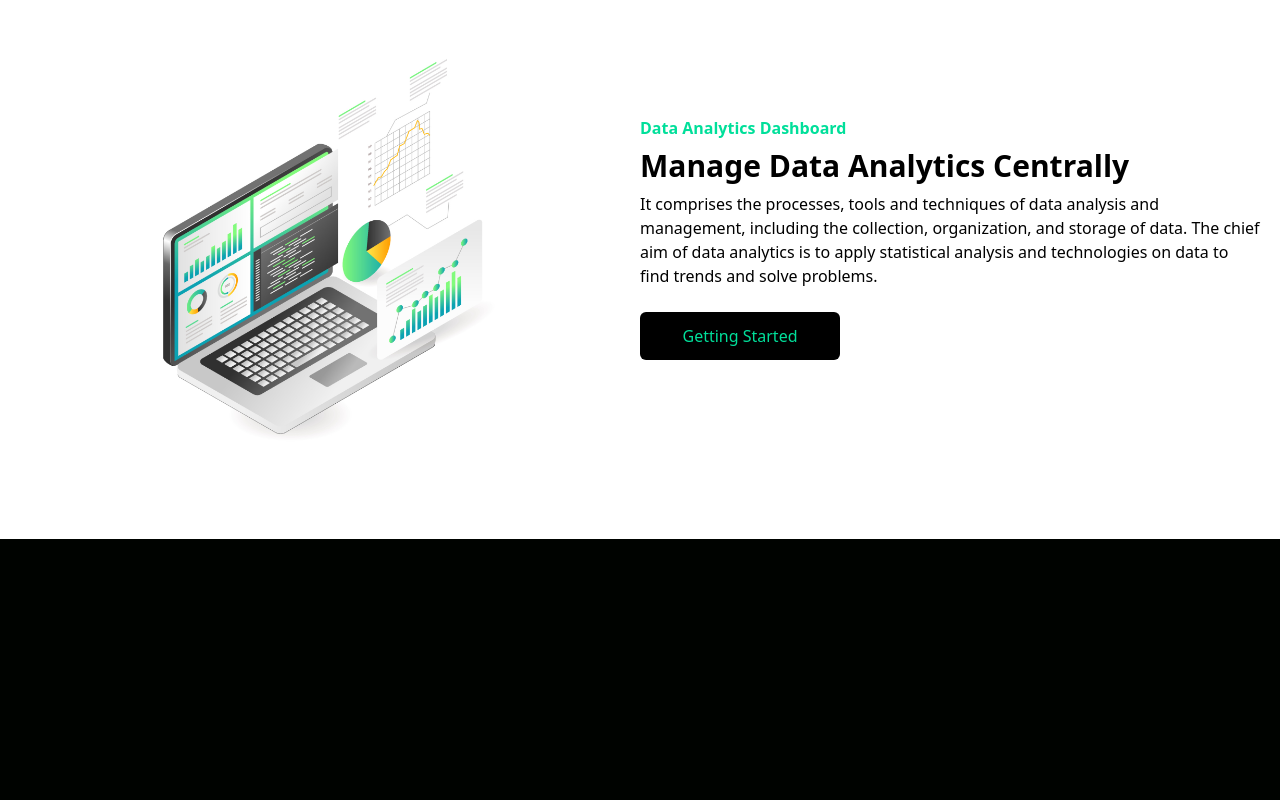
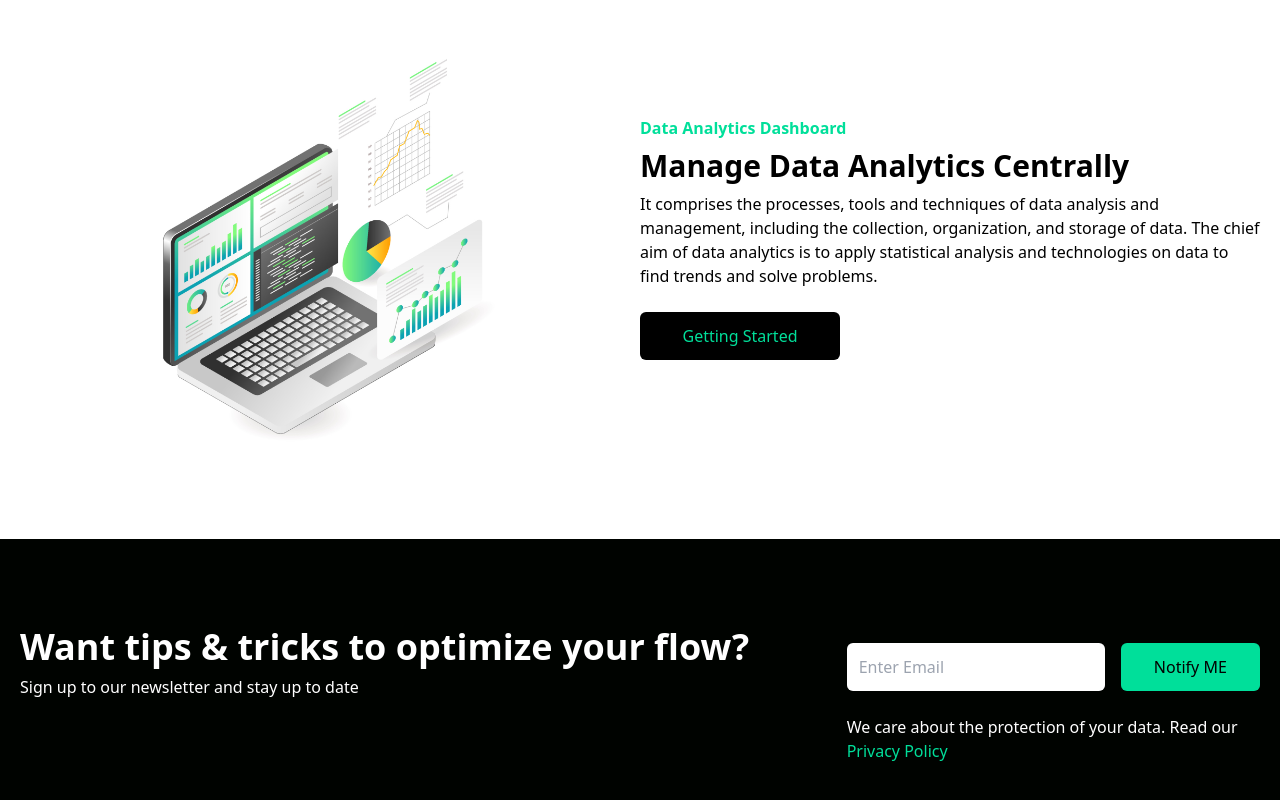
Before and after one commit to bkarabo754/Data-Finance-Website, a React (Vite) app: page / in a window 1280 px wide. Shown: the part 838-1638 px from the top of the page. Before the commit the page ends 1377 px from the top, so only its background shows below. Built offline with nearby package versions, Linux system fonts and the light colour scheme.

Commit message:
Newsletter section

```diff
--- a/src/App.jsx
+++ b/src/App.jsx
@@ -2,6 +2,7 @@
 import Analytics from './components/Analytics'
 import Hero from './components/Hero'
 import Navbar from './components/Navbar'
+import Newsletter from './components/Newsletter'
 
 
 function App() {
@@ -10,6 +11,7 @@
       <Navbar />
       <Hero />
       <Analytics />
+      <Newsletter />
     </div>
   )
 }
--- a/src/components/Analytics.jsx
+++ b/src/components/Analytics.jsx
@@ -5,7 +5,7 @@
   return (
     <div className='w-full bg-white py-16 px-4'>
       <div className='max-w-[1240px] mx-auto grid md:grid-cols-2'>
-        <img src={Laptop} alt="lap" className='w-[500px] mx-auto my-4'/>
+        <img src={Laptop} alt="lap" className='w-[500px] mx-auto my-4 '/>
         <div className='flex flex-col justify-center'>
             <p className='text-[#00df9a] font-bold'>Data Analytics Dashboard</p>
             <h1 className='md-text-4xl sm:text-3xl text-2xl font-bold py-2'>Manage Data Analytics Centrally</h1>
--- /dev/null
+++ b/src/components/Newsletter.jsx
@@ -0,0 +1,24 @@
+import React from 'react'
+
+const Newsletter = () => {
+  return (
+    <div className="w-full p-16 text-white px-4">
+      <div className="max-w-[1240px] mx-auto grid lg:grid-cols-3">
+        <div className='lg:col-span-2 my-4'>
+            <h1 className='md:text-4xl sm:text-3xl text-2xl font-bold py-2'>Want tips & tricks to optimize your flow?</h1>
+            <p>Sign up to our newsletter and stay up to date</p>
+        </div>
+        <div className='my-4'>
+            <div className='flex flex-col sm:flex-row items-center justify-between w-full'>
+                <input className="p-3 flex w-full rounded-md text-black " type="email" placeholder='Enter Email' />
+                <button className='bg-[#00df9a] w-[200px] rounded-md font-medium ml-4 my-6 px-6 py-3 text-black hover:bg-'>Notify ME</button>
+            </div>
+            <p>We care about the protection of your data. Read our <span className='text-[#00df9a] cursor-pointer'>Privacy Policy</span></p>
+        </div>
+
+      </div>
+    </div>
+  )
+}
+
+export default Newsletter
```
